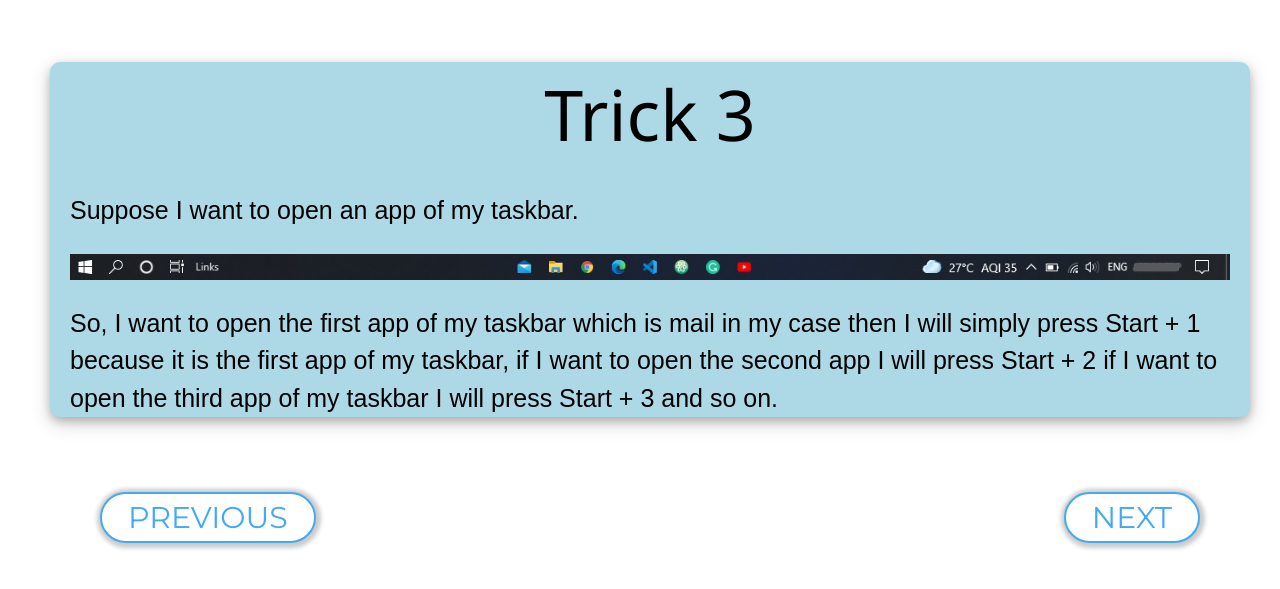
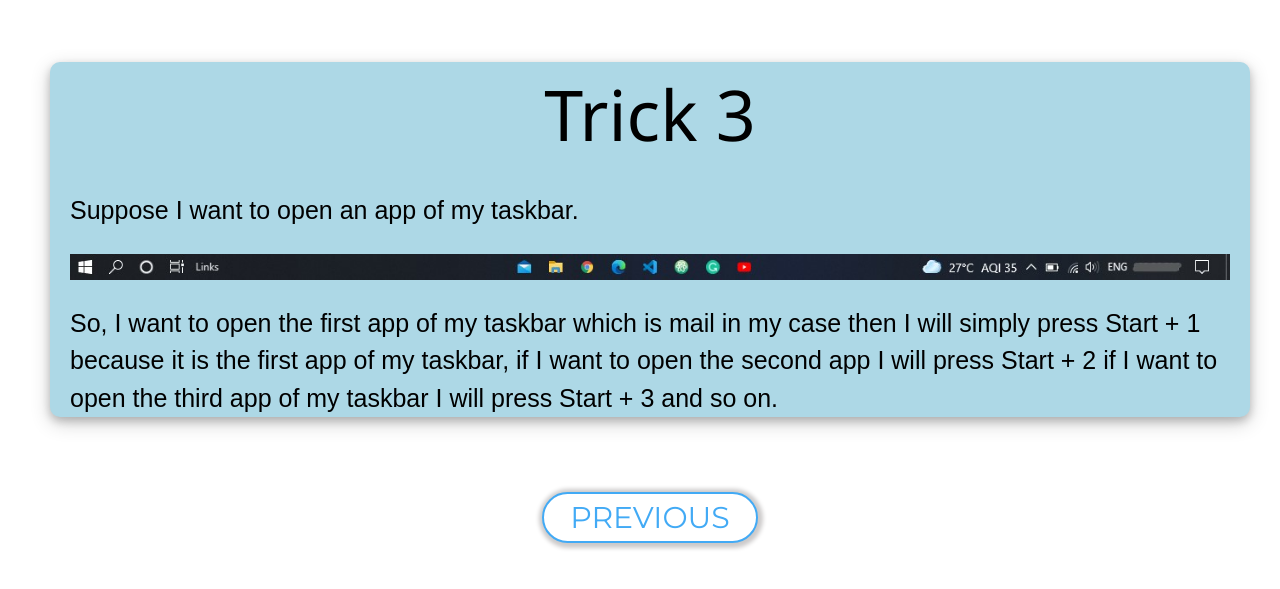
Before and after one commit to Somondas/somondas.github.io, a plain HTML site: page sub-pages/tt-pg-6.html in a window 1280 px wide. Shown: the part 2166-2755 px from the top of the page. Drawn offline with Linux system fonts and the light colour scheme.

Commit message:
clipboard update

```diff
--- a/sub-pages/tt-pg-6.html
+++ b/sub-pages/tt-pg-6.html
@@ -70,9 +70,9 @@
                 <p> So, I want to open the first app of my taskbar which is mail in my case then I will simply press Start + 1  because it is the first app of my taskbar, if I want to open the second app I will press Start + 2 if I want to open the third app of my taskbar I will press Start + 3 and so on. </p>
             </div>
         </div>
-        <div class="nav-btn">
-            <button class="nxt" style="float: right;"><a href="tt-pg-6.html">NEXT</a></button>
-            <button class="pre"><a href="tt-pg-4.html">PREVIOUS</a></button>
+        <div class="nav-btn" style="text-align: center;">
+
+            <button class="pre"><a href="tt-pg-5.html">PREVIOUS</a></button>
         </div>
 
     </div>
```
